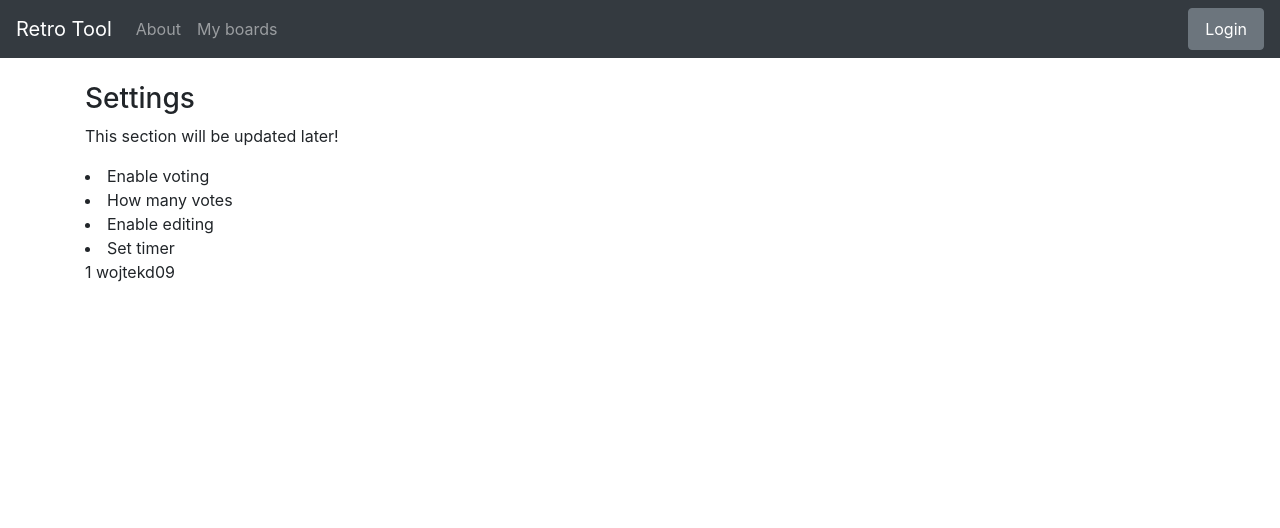
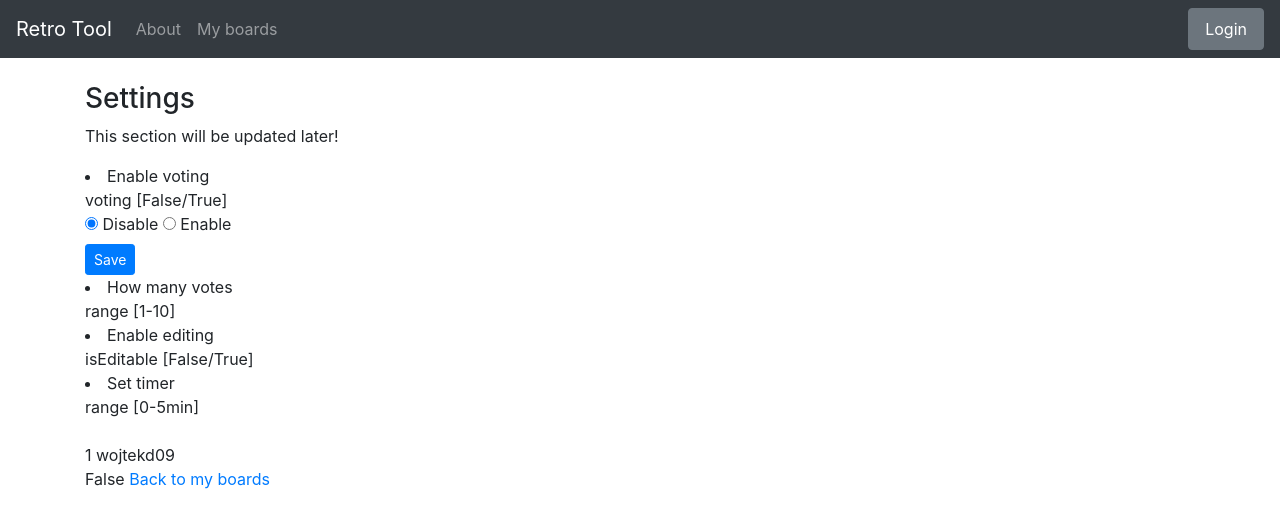
Before and after one commit to wojtekd9393/DjangoProjects, a Django app: page /home/1/settings/ in a window 1280 px wide. Shown: the top 528 px of the page. Run offline with Django 3.2, Linux system fonts and the light colour scheme; data comes from the database, SQL or seed files in the repository; both versions use the stored data as it was after the commit; some libraries are stand-ins or nearby versions.

Commit message:
Added Voting option to Retro model; can be enable/disable from settings.html for each retro board

```diff
--- a/retro_app/models.py
+++ b/retro_app/models.py
@@ -8,6 +8,7 @@ class Retro(models.Model):
     name = models.CharField(max_length=64)
     leader = models.CharField(max_length=32)
     author = models.ForeignKey(get_user_model(), on_delete=models.CASCADE)
+    voting = models.BooleanField(default=False)
 
     def __str__(self):
         return self.name + " (" + self.author.username + ")"
--- a/retro_app/views.py
+++ b/retro_app/views.py
@@ -1,4 +1,4 @@
-from django.shortcuts import render, redirect
+from django.shortcuts import render, redirect, get_object_or_404
 from .models import List, Retro
 from .forms import ListForm, RetroForm
 # from django.contrib import messages
@@ -6,6 +6,7 @@ from django.urls import reverse
 from django.contrib.auth.forms import UserCreationForm
 from django.contrib.auth import login
 from django.contrib.auth.decorators import login_required
+from django.http import HttpResponseRedirect
 
 from django.http import JsonResponse
 from django.forms.models import model_to_dict
@@ -63,13 +64,13 @@ def main(request):
             retros_with_amount_of_cards = []
             for retro in all_retros:
                 retros_with_amount_of_cards.append([retro, retro.list_set.count()])
-            return render(request, 'main.html', {'all_retros': all_retros, 'all_items': retros_with_amount_of_cards, 'u': user})
+            return render(request, 'main.html', {'all_retros': all_retros, 'all_items': retros_with_amount_of_cards})
     else:
         all_retros = Retro.objects.filter(author=user.id)
         retros_with_amount_of_cards = []
         for retro in all_retros:
             retros_with_amount_of_cards.append([retro, retro.list_set.count()])
-        return render(request, 'main.html', {'all_retros': all_retros, 'all_items': retros_with_amount_of_cards, 'u': user})
+        return render(request, 'main.html', {'all_retros': all_retros, 'all_items': retros_with_amount_of_cards})
 
 
 def go_to_main(request):
@@ -106,4 +107,12 @@ def register(request):
 def settings(request, retro_id):
     retro = Retro.objects.get(pk=retro_id)
     author = retro.author
-    return render(request, 'settings.html', {'retro_id': retro_id, 'author': author})
+    voting = retro.voting
+    return render(request, 'settings.html', {'retro_id': retro_id, 'author': author, 'voting': voting})
+
+
+def voting(request, retro_id):
+    retro = get_object_or_404(Retro, id=retro_id)
+    retro.voting = request.POST.get("voting")
+    retro.save()
+    return HttpResponseRedirect(reverse('settings', args=[str(retro_id)]))
--- a/retro_tool/urls.py
+++ b/retro_tool/urls.py
@@ -15,7 +15,7 @@ Including another URLconf
 """
 from django.contrib import admin
 from django.urls import path, include
-from retro_app.views import home, delete, edit, main, go_to_main, remove_retro, dashboard, register, settings
+from retro_app.views import home, delete, edit, main, go_to_main, remove_retro, dashboard, register, settings, voting
 
 urlpatterns = [
     path('', go_to_main),
@@ -28,7 +28,8 @@ urlpatterns = [
     path('dashboard', dashboard, name='dashboard'),
     path('register', register, name='register'),
     path('accounts/', include('django.contrib.auth.urls')),
-    path('home/<retro_id>/settings/', settings, name="settings")
+    path('home/<retro_id>/settings/', settings, name="settings"),
+    path('voting/<retro_id>', voting, name="voting"),
 ]
 
 """
--- a/templates/main.html
+++ b/templates/main.html
@@ -17,7 +17,7 @@
             {% csrf_token %}
           <label for="name">Name</label>
           <input class="form-control mr-sm-2 add_item" type="search" placeholder="" aria-label="Search", size="30" id="name" name="name"> </br>
-          <label for="leader">Leader</label>
+          <label for="leader">Leader</label> <small>(The person who will lead the retro)</small>
           <input class="form-control mr-sm-2 add_item" type="search" placeholder="" aria-label="Search", size="30" id="leader" name="leader"></br>
 <!--          <input class="form-control mr-sm-2 add_item" type="hidden" placeholder="" aria-label="Search", size="30" name="completed" value="3">-->
           <input class="form-control mr-sm-2 add_item" type="hidden" placeholder="" aria-label="Search", size="30" name="author" value="{{user.id}}">
--- a/templates/settings.html
+++ b/templates/settings.html
@@ -4,11 +4,33 @@
 
     <h3>Settings</h3>
     <p>This section will be updated later!</p>
-    <li>Enable voting</li>
-    <li>How many votes</li>
-    <li>Enable editing</li>
-    <li>Set timer</li>
+    <li>Enable voting</li> voting [False/True]
 
+    <form action="{% url 'voting' retro_id %}" method="POST">
+        {% csrf_token %}
+        <div>
+            <input type="radio" id="voting_disable"
+             name="voting" value="False" {% if not voting %} checked {% endif %}>
+            <label for="voting_disable">Disable</label>
+
+            <input type="radio" id="voting_enable"
+             name="voting" value="True" {% if voting %} checked {% endif %}>
+            <label for="voting_enable">Enable</label>
+        </div>
+        <button type="submit" class="btn btn-primary btn-sm">Save</button>
+    </form>
+
+
+
+    <li>How many votes</li> range [1-10]
+    <li>Enable editing</li> isEditable [False/True]
+    <li>Set timer</li> range [0-5min]
+
+<br/>
+<br/>
     {{ retro_id }}
-    {{ author }}
+    {{ author }} <br/>
+    {{ voting }}
+    <a href="{% url 'main' %}">Back to my boards</a>
+
 {% endblock %}
```
Also changed, not shown: db.sqlite3, retro_app/migrations/0009_retro_voting.py (added).
